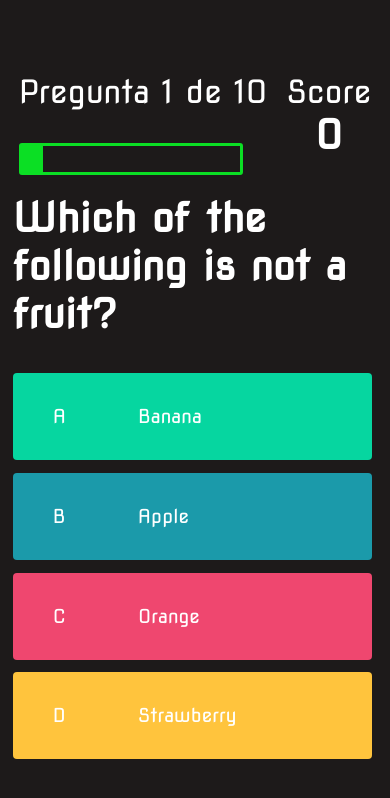
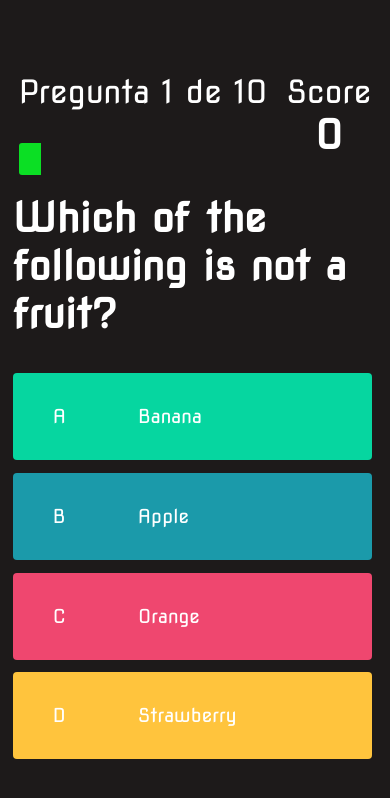
Before and after one commit to IchikonWD/The-Quiz, a plain HTML site: page game.html in a window 390 px wide. Drawn offline with Linux system fonts and the light colour scheme.

Commit message:
updated styles

```diff
--- a/css/game.css
+++ b/css/game.css
@@ -119,7 +119,7 @@ body {
       #progressBar {
         width: 14rem;
         height: 2rem;
-        border: 0.2rem solid rgb(11, 223, 36);
+        border: 0.1rem rgb(11, 223, 36);
         border-radius: 3px;
         overflow: hidden;
       }
```
